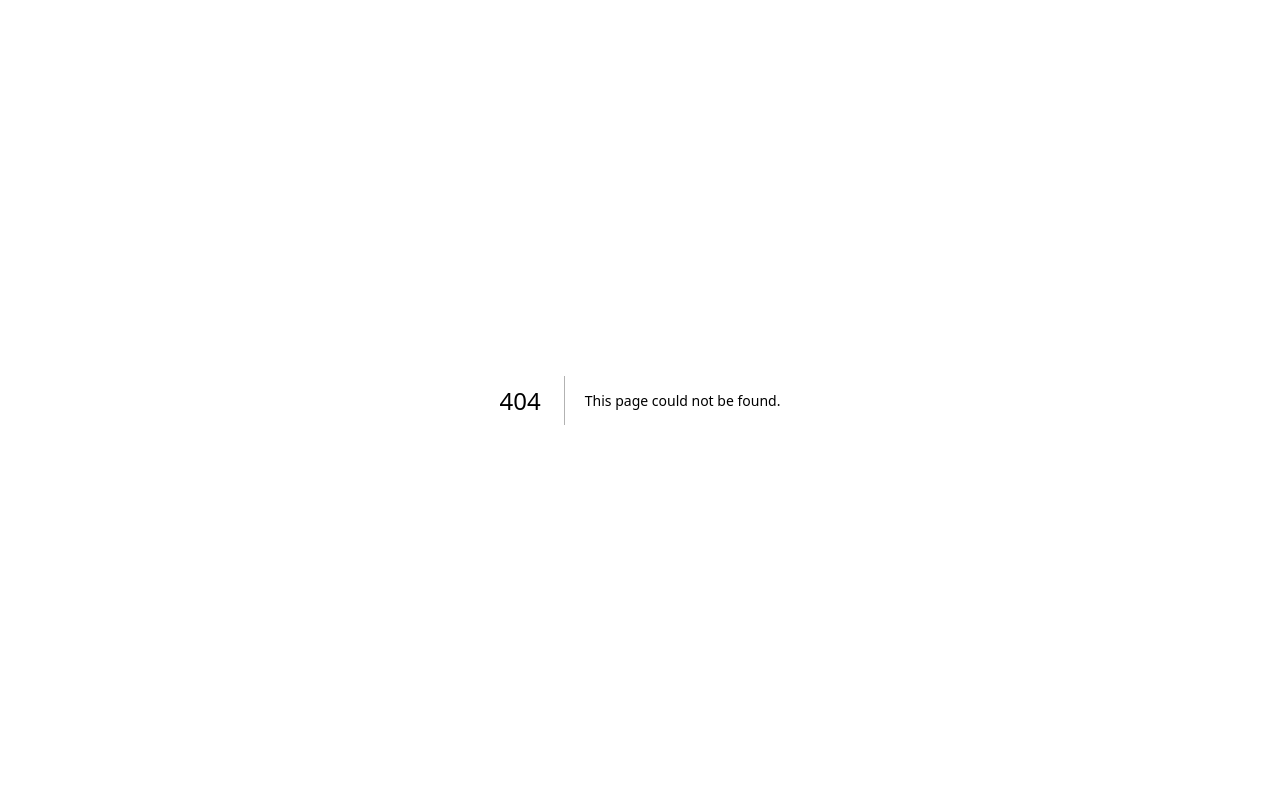
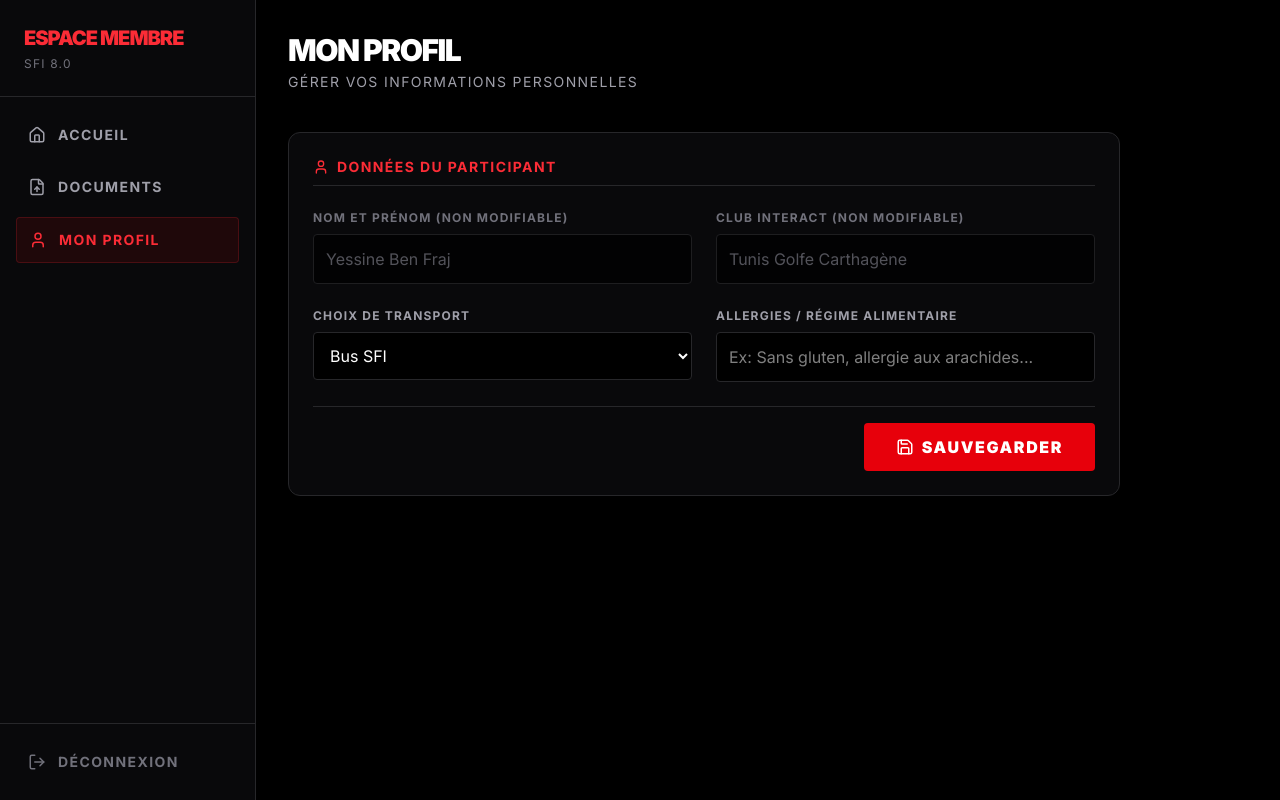
Before and after one commit to yessinebenfraj106-byte/sfi, a Next.js app: page /dashboard/profile in a window 1280 px wide. Before the commit this address had no page. Built offline with nearby package versions, Linux system fonts and the light colour scheme.

Commit message:
feat: complete member dashboard with documents and profile pages

```diff
--- /dev/null
+++ b/src/app/dashboard/documents/page.tsx
@@ -0,0 +1,79 @@
+"use client";
+
+import { UploadCloud, FileDown, CheckCircle } from "lucide-react";
+import { useState } from "react";
+import { toast } from "sonner";
+
+export default function DocumentsPage() {
+  const [file, setFile] = useState<File | null>(null);
+  const [uploading, setUploading] = useState(false);
+
+  const handleUpload = (e: React.FormEvent) => {
+    e.preventDefault();
+    if (!file) return;
+
+    setUploading(true);
+    // Simulation du téléversement
+    setTimeout(() => {
+      setUploading(false);
+      toast.success("Document envoyé avec succès. En attente de validation par l'administration.");
+    }, 1500);
+  };
+
+  return (
+    <div className="p-8 max-w-4xl">
+      <header className="mb-10">
+        <h1 className="text-3xl font-black uppercase tracking-tighter">Documents Officiels</h1>
+        <p className="text-zinc-400 text-sm mt-1 tracking-widest uppercase">Autorisation parentale et conformité</p>
+      </header>
+
+      <div className="grid grid-cols-1 md:grid-cols-2 gap-8">
+        {/* Étape 1 : Téléchargement */}
+        <div className="bg-zinc-950 border border-zinc-800 rounded-xl p-6 shadow-lg h-fit">
+          <h2 className="text-red-500 font-bold uppercase tracking-widest text-sm mb-4 border-b border-zinc-800 pb-2 flex items-center gap-2">
+            1. Télécharger le modèle
+          </h2>
+          <p className="text-sm text-zinc-400 mb-6 leading-relaxed">
+            L'autorisation parentale est <strong className="text-white">obligatoire</strong> pour tous les participants. Veuillez imprimer ce document et le faire signer par votre tuteur légal.
+          </p>
+          <button className="w-full flex items-center justify-center gap-2 bg-zinc-900 hover:bg-zinc-800 border border-zinc-800 text-white px-6 py-4 rounded font-black uppercase tracking-widest transition-colors">
+            <FileDown size={18} /> Obtenir le PDF
+          </button>
+        </div>
+
+        {/* Étape 2 : Dépôt */}
+        <div className="bg-zinc-950 border border-zinc-800 rounded-xl p-6 shadow-lg">
+          <h2 className="text-red-500 font-bold uppercase tracking-widest text-sm mb-4 border-b border-zinc-800 pb-2 flex items-center gap-2">
+            2. Soumettre le document
+          </h2>
+          <p className="text-sm text-zinc-400 mb-4 leading-relaxed">
+            Prenez une photo claire ou scannez l'autorisation signée et déposez-la ici.
+          </p>
+
+          <form onSubmit={handleUpload}>
+            <label className="border-2 border-dashed border-zinc-700 hover:border-red-500 bg-black rounded-xl p-8 flex flex-col items-center justify-center cursor-pointer transition-colors group mb-4">
+              <UploadCloud size={40} className="text-zinc-600 group-hover:text-red-500 mb-4 transition-colors" />
+              <span className="text-xs font-bold uppercase tracking-widest text-zinc-400 group-hover:text-white transition-colors text-center">
+                {file ? file.name : "Cliquez pour choisir un fichier (PDF, JPG, PNG)"}
+              </span>
+              <input
+                type="file"
+                className="hidden"
+                accept=".pdf,.jpg,.jpeg,.png"
+                onChange={(e) => setFile(e.target.files?.[0] || null)}
+              />
+            </label>
+
+            <button
+              type="submit"
+              disabled={!file || uploading}
+              className="w-full flex items-center justify-center gap-2 bg-red-600 hover:bg-red-700 text-white px-6 py-4 rounded font-black uppercase tracking-widest transition-all active:scale-95 disabled:opacity-50 disabled:active:scale-100"
+            >
+              {uploading ? "Envoi en cours..." : "Transmettre à l'administration"}
+            </button>
+          </form>
+        </div>
+      </div>
+    </div>
+  );
+}
--- a/src/app/dashboard/layout.tsx
+++ b/src/app/dashboard/layout.tsx
@@ -1,12 +1,14 @@
 "use client";
 
 import Link from "next/link";
+import { usePathname } from "next/navigation";
 import { Home, FileUp, User, LogOut } from "lucide-react";
 
 export default function DashboardLayout({ children }: { children: React.ReactNode }) {
+  const pathname = usePathname();
+
   return (
     <div className="min-h-screen bg-black text-white flex font-sans selection:bg-red-600">
-      {/* Sidebar Participant */}
       <aside className="w-64 bg-zinc-950 border-r border-zinc-800 flex flex-col hidden md:flex fixed h-full z-10">
         <div className="p-6 border-b border-zinc-800">
           <h2 className="text-xl font-black text-red-500 tracking-tighter uppercase">Espace Membre</h2>
@@ -14,13 +16,13 @@ export default function DashboardLayout({ children }: { children: React.ReactNod
         </div>
 
         <nav className="flex-1 p-4 flex flex-col gap-2">
-          <Link href="/dashboard" className="flex items-center gap-3 p-3 rounded bg-red-600/10 text-red-500 border border-red-500/20 transition-colors">
+          <Link href="/dashboard" className={`flex items-center gap-3 p-3 rounded transition-colors ${pathname === '/dashboard' ? 'bg-red-600/10 text-red-500 border border-red-500/20' : 'text-zinc-400 hover:bg-zinc-900 hover:text-white'}`}>
             <Home size={18} /> <span className="text-sm font-bold uppercase tracking-widest">Accueil</span>
           </Link>
-          <Link href="/dashboard" className="flex items-center gap-3 p-3 rounded text-zinc-400 hover:bg-zinc-900 hover:text-white transition-colors cursor-not-allowed opacity-50" title="Bientôt disponible">
+          <Link href="/dashboard/documents" className={`flex items-center gap-3 p-3 rounded transition-colors ${pathname === '/dashboard/documents' ? 'bg-red-600/10 text-red-500 border border-red-500/20' : 'text-zinc-400 hover:bg-zinc-900 hover:text-white'}`}>
             <FileUp size={18} /> <span className="text-sm font-bold uppercase tracking-widest">Documents</span>
           </Link>
-          <Link href="/dashboard" className="flex items-center gap-3 p-3 rounded text-zinc-400 hover:bg-zinc-900 hover:text-white transition-colors cursor-not-allowed opacity-50" title="Bientôt disponible">
+          <Link href="/dashboard/profile" className={`flex items-center gap-3 p-3 rounded transition-colors ${pathname === '/dashboard/profile' ? 'bg-red-600/10 text-red-500 border border-red-500/20' : 'text-zinc-400 hover:bg-zinc-900 hover:text-white'}`}>
             <User size={18} /> <span className="text-sm font-bold uppercase tracking-widest">Mon Profil</span>
           </Link>
         </nav>
@@ -32,7 +34,6 @@ export default function DashboardLayout({ children }: { children: React.ReactNod
         </div>
       </aside>
 
-      {/* Contenu Principal */}
       <main className="flex-1 ml-0 md:ml-64 bg-black overflow-y-auto h-screen">
         {children}
       </main>
--- /dev/null
+++ b/src/app/dashboard/profile/page.tsx
@@ -0,0 +1,68 @@
+"use client";
+
+import { Save, User as UserIcon } from "lucide-react";
+import { useState } from "react";
+import { toast } from "sonner";
+
+export default function ProfilePage() {
+  const [loading, setLoading] = useState(false);
+
+  const handleUpdate = (e: React.FormEvent) => {
+    e.preventDefault();
+    setLoading(true);
+    setTimeout(() => {
+      setLoading(false);
+      toast.success("Profil mis à jour avec succès !");
+    }, 1000);
+  };
+
+  return (
+    <div className="p-8 max-w-4xl">
+      <header className="mb-10">
+        <h1 className="text-3xl font-black uppercase tracking-tighter">Mon Profil</h1>
+        <p className="text-zinc-400 text-sm mt-1 tracking-widest uppercase">Gérer vos informations personnelles</p>
+      </header>
+
+      <form onSubmit={handleUpdate} className="bg-zinc-950 border border-zinc-800 rounded-xl p-6 shadow-lg">
+        <h2 className="text-red-500 font-bold uppercase tracking-widest text-sm mb-6 border-b border-zinc-800 pb-2 flex items-center gap-2">
+          <UserIcon size={16} /> Données du Participant
+        </h2>
+
+        <div className="grid grid-cols-1 md:grid-cols-2 gap-6 mb-6">
+          {/* Champs figés (Lecture seule) */}
+          <div>
+            <label className="block text-xs font-bold text-zinc-500 uppercase tracking-widest mb-2">Nom et Prénom (Non modifiable)</label>
+            <input type="text" value="Yessine Ben Fraj" disabled className="w-full bg-black border border-zinc-800 rounded p-3 text-zinc-500 opacity-70 cursor-not-allowed" />
+          </div>
+          <div>
+            <label className="block text-xs font-bold text-zinc-500 uppercase tracking-widest mb-2">Club Interact (Non modifiable)</label>
+            <input type="text" value="Tunis Golfe Carthagène" disabled className="w-full bg-black border border-zinc-800 rounded p-3 text-zinc-500 opacity-70 cursor-not-allowed" />
+          </div>
+
+          {/* Champs modifiables */}
+          <div>
+            <label className="block text-xs font-bold text-zinc-400 uppercase tracking-widest mb-2">Choix de Transport</label>
+            <select className="w-full bg-black border border-zinc-800 rounded p-3 text-white focus:outline-none focus:border-red-500">
+              <option value="bus">Bus SFI</option>
+              <option value="private">Transport Privé (Moyens Propres)</option>
+            </select>
+          </div>
+          <div>
+            <label className="block text-xs font-bold text-zinc-400 uppercase tracking-widest mb-2">Allergies / Régime Alimentaire</label>
+            <input type="text" placeholder="Ex: Sans gluten, allergie aux arachides..." className="w-full bg-black border border-zinc-800 rounded p-3 text-white focus:outline-none focus:border-red-500" />
+          </div>
+        </div>
+
+        <div className="flex justify-end pt-4 border-t border-zinc-800">
+          <button
+            type="submit"
+            disabled={loading}
+            className="flex items-center gap-2 bg-red-600 hover:bg-red-700 text-white px-8 py-3 rounded font-black uppercase tracking-widest transition-all active:scale-95 disabled:opacity-50"
+          >
+            <Save size={18} /> {loading ? "Sauvegarde..." : "Sauvegarder"}
+          </button>
+        </div>
+      </form>
+    </div>
+  );
+}
```
